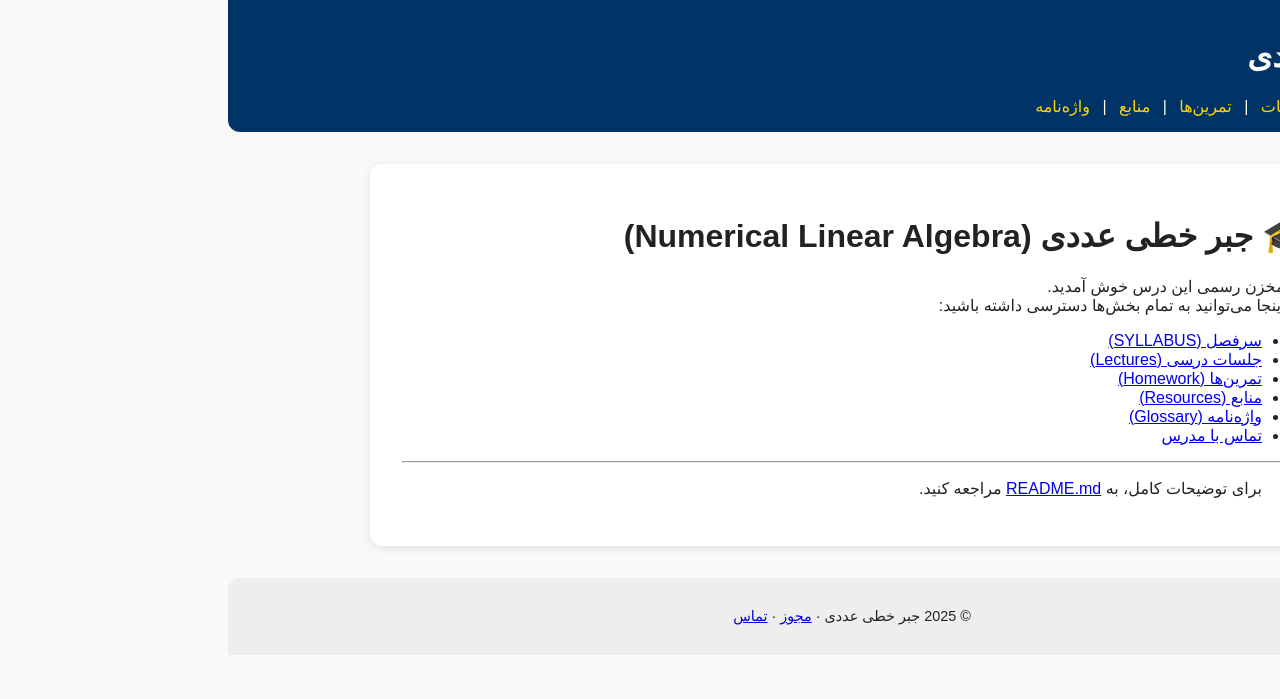
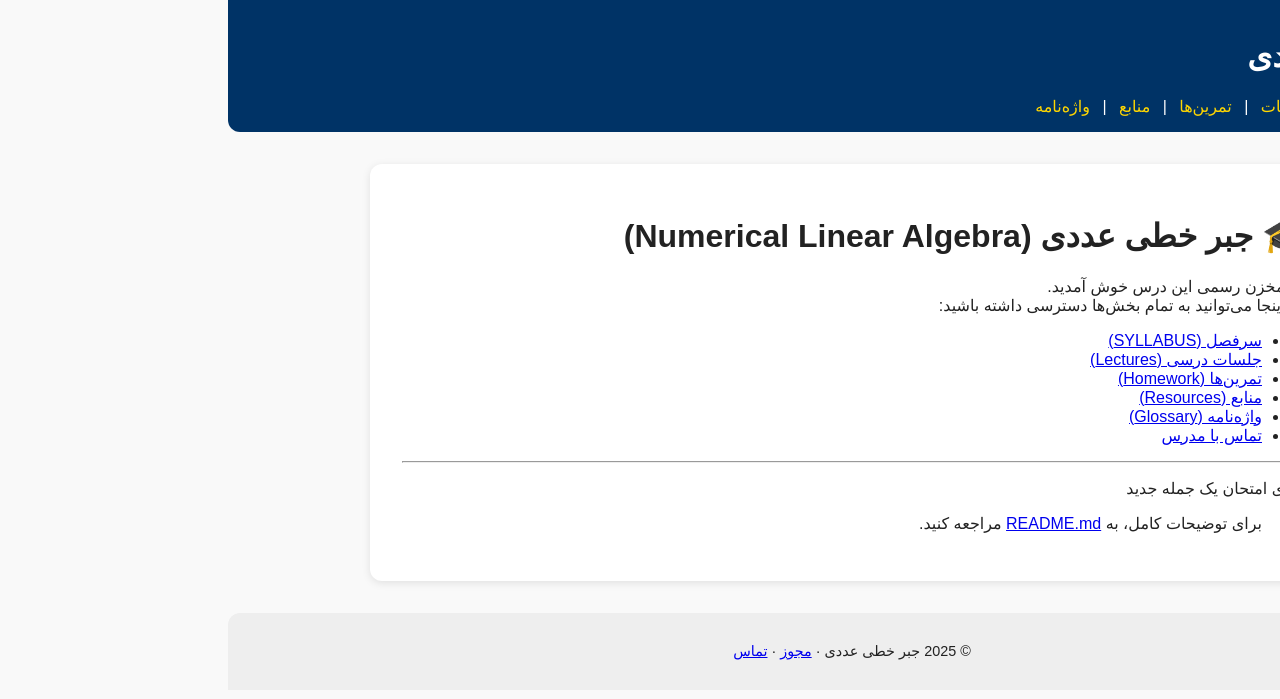
Before and after one commit to emonabbati/Numerical-Linear-Algebra-Farsi, a Jekyll site: the page built from index.md, in a window 1280 px wide. Shown: the top 699 px of the page. Built offline with Jekyll 4.4.1, drawn with Linux system fonts in a browser that asks for light colours.

Commit message:
Update index.md

```diff
--- a/index.md
+++ b/index.md
@@ -17,4 +17,5 @@ title: "صفحه اصلی"
 
 ---
 
+برای امتحان یک جمله جدید
 > برای توضیحات کامل، به [README.md](README.md) مراجعه کنید.
```
